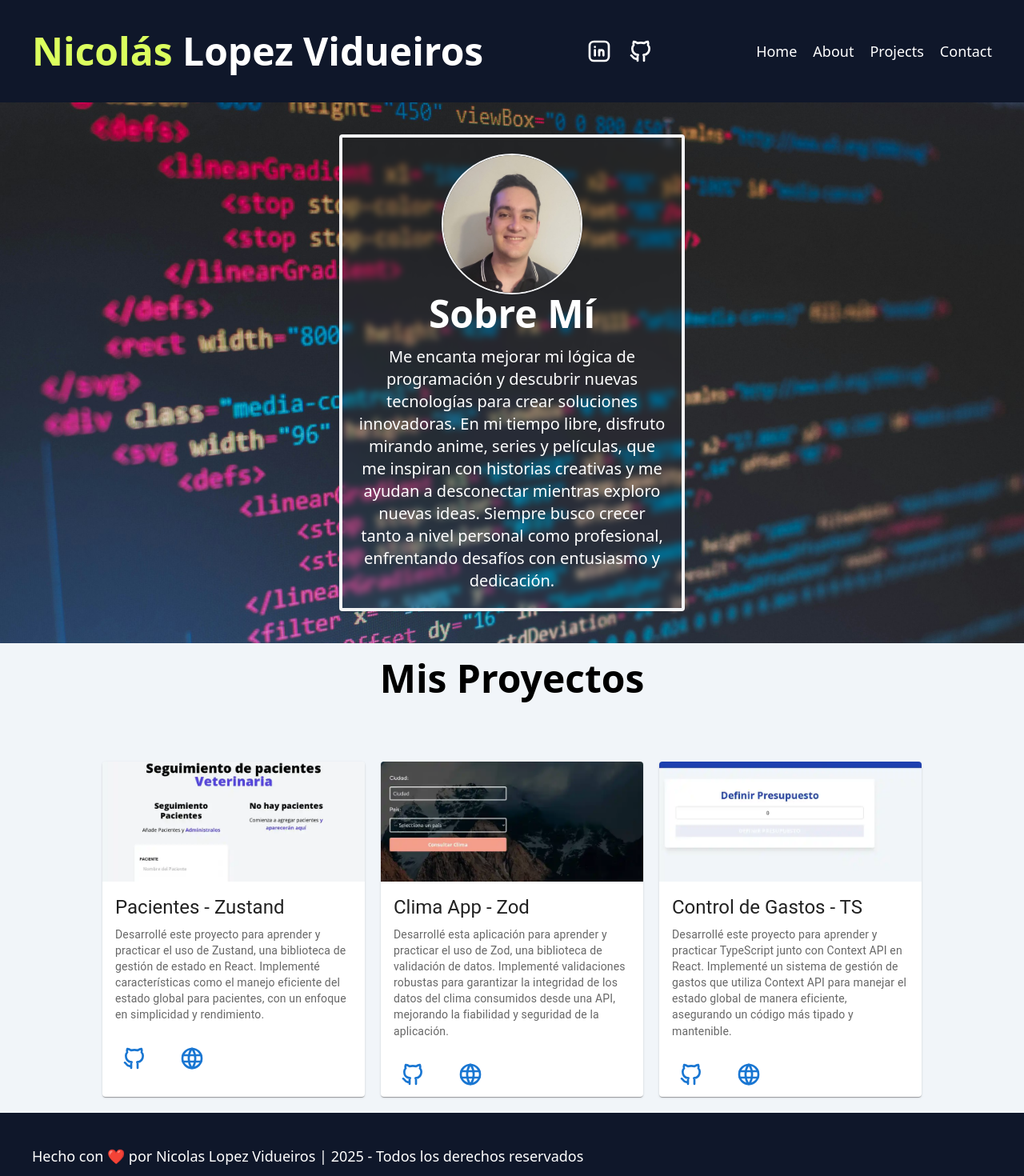
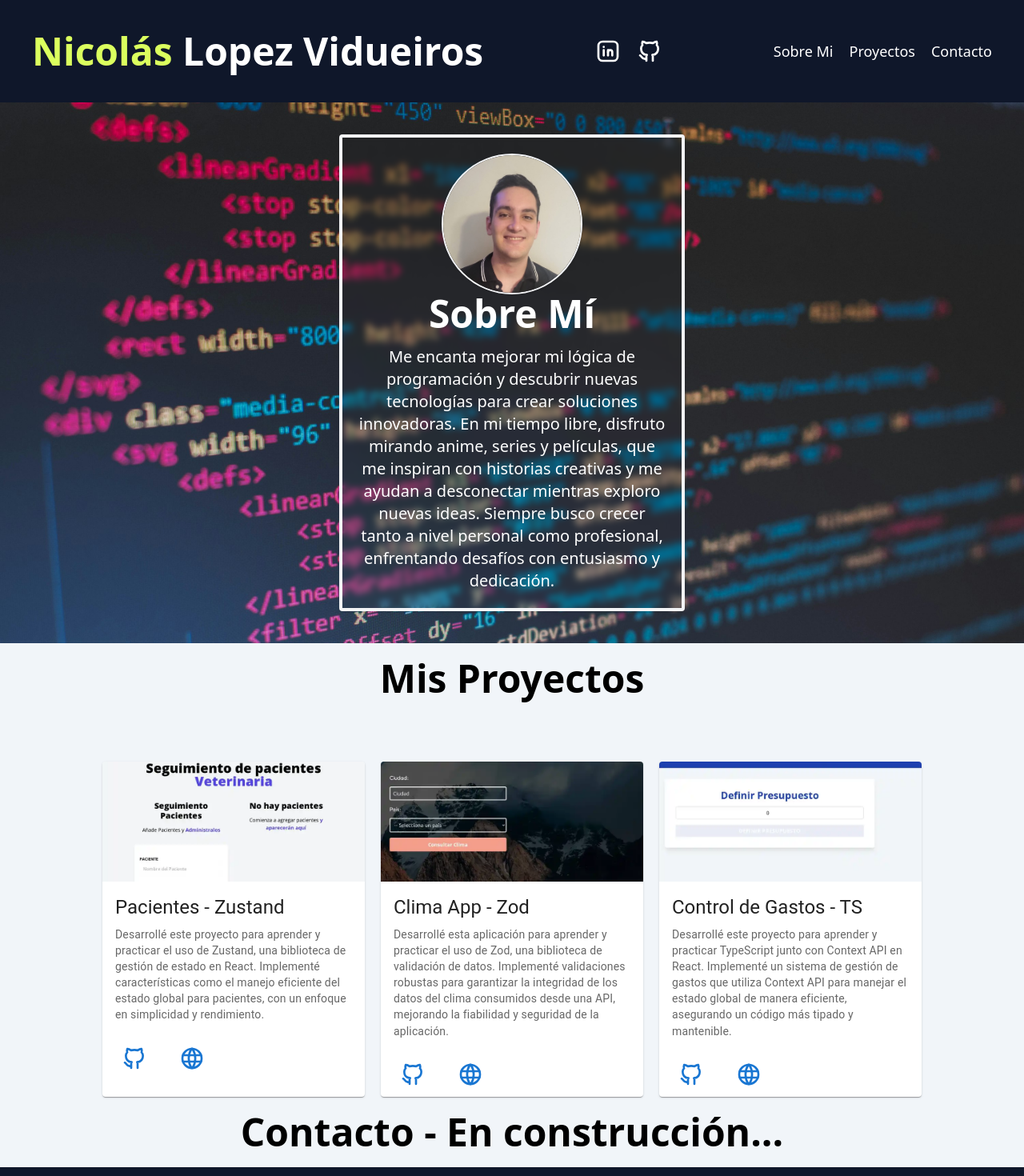
Before and after one commit to Nico235711/portfolio-nick, a React (Vite) app: page / in a window 1280 px wide. Shown: the top 1470 px of the page at 80% size. Built offline with nearby package versions, Linux system fonts and the light colour scheme.

Commit message:
continuará

```diff
--- a/index.html
+++ b/index.html
@@ -6,7 +6,7 @@
     <meta name="viewport" content="width=device-width, initial-scale=1.0" />
     <title>Nicolás Lopez Vidueiros | Portfolio</title>
   </head>
-  <body class="bg-slate-100 scroll-smooth h-screen">
+  <body class="bg-slate-100">
     <div id="root"></div>
     <script type="module" src="/src/main.tsx"></script>
   </body>
--- a/src/App.tsx
+++ b/src/App.tsx
@@ -1,4 +1,5 @@
 import { AboutMe } from "./components/AboutMe";
+import { ContactMe } from "./components/ContactMe";
 import { Footer } from "./components/Footer";
 import Header from "./components/Header";
 import { Projects } from "./components/Projects";
@@ -8,7 +9,7 @@ export default function App() {
   return (
     <>
       <Header />
-      <section className="bg-hero bg-cover">
+      <section className="bg-hero bg-cover" id="about">
         <div className="flex flex-col items-center justify-center p-10">
           <AboutMe />
         </div>
@@ -16,6 +17,7 @@ export default function App() {
       <main className="my-5" id="projects">
         <Projects />
       </main>
+      <ContactMe />
       <Footer />
     </>
   )
--- /dev/null
+++ b/src/components/ContactMe.tsx
@@ -0,0 +1,7 @@
+
+export const ContactMe = () => {
+
+  return (
+    <div className="my-5 text-center font-black text-5xl">Contacto - En construcción...</div>
+  )
+}
--- a/src/components/Header.tsx
+++ b/src/components/Header.tsx
@@ -17,7 +17,7 @@ const links = [
 export default function Header() {
 
   return (
-    <header className="bg-slate-900 p-10">
+    <header className="bg-slate-900 p-10 sticky top-0 z-[9999]">
       <div className="max-w-7xl mx-auto text-white flex flex-col lg:flex-row lg:justify-between items-center gap-5">
         <h1 className="font-black text-5xl text-center">
           <span className="text-[#DBFF5E]">Nicolás</span> Lopez Vidueiros
--- a/src/components/Navbar.tsx
+++ b/src/components/Navbar.tsx
@@ -1,18 +1,18 @@
 
 const links = [
-  { url: '#', label: 'Home' },
-  { url: '#', label: 'About' },
-  { url: '#projects', label: 'Projects' },
-  { url: '#', label: 'Contact' },
+  { url: '#about', label: 'Sobre Mi' },
+  { url: '#projects', label: 'Proyectos' },
+  { url: '#contact', label: 'Contacto' },
 ]
 
 export const Navbar = () => {
 
   return (
     <nav className="flex gap-5">
-      {links.map((link) => (
+      {links.map((link, index) => (
         <a
           href={link.url}
+          key={index}
           className="hover:text-[#DBFF5E] transition-colors duration-300 text-lg"
         >{link.label}</a>
       ))}
--- a/src/index.css
+++ b/src/index.css
@@ -1,3 +1,7 @@
 @tailwind base;
 @tailwind components;
 @tailwind utilities;
+
+* {
+  scroll-behavior: smooth;
+}
```
